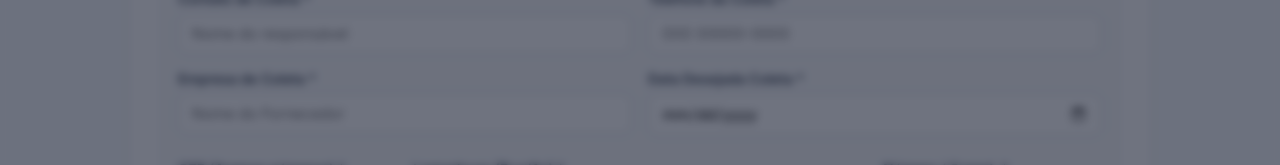
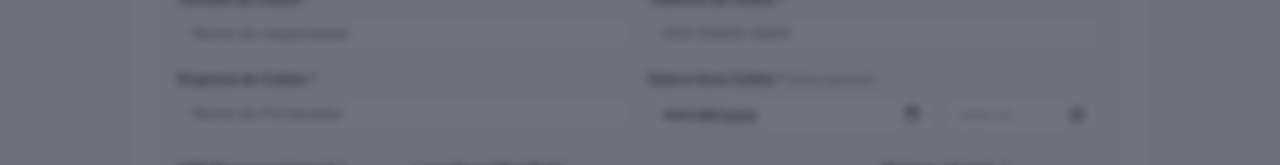
Before and after one commit to ItsNotNatan/DontLookHereHeron, a React (Vite) app in the folder TransportViewerClient/: page /solicitar in a window 1280 px wide. Shown: the part 629-794 px from the top of the page. Built offline with nearby package versions, Linux system fonts and the light colour scheme; no server answers.

Commit message:
Update RequestForm.jsx

```diff
--- a/TransportViewerClient/src/pages/RequestForm/RequestForm.jsx
+++ b/TransportViewerClient/src/pages/RequestForm/RequestForm.jsx
@@ -12,7 +12,7 @@ import { useCargasContext } from '../../components/context/CargasContext.jsx';
 // 🟢 1. IMPORTA O SOCKET
 import { io } from 'socket.io-client';
 
-// 🟢 2. CONFIGURA A URL DO SOCKET (Ajusta sozinho para localhost ou nuvem)
+// 🟢 2. CONFIGURA A URL DO SOCKET
 const SOCKET_URL = `http://${window.location.hostname}:3001`;
 const socket = io(SOCKET_URL);
 
@@ -50,12 +50,14 @@ export default function RequestForm() {
   const [nomeContatoColeta, setNomeContatoColeta] = useState(savedState.nomeContatoColeta || '');
   const [telefoneColeta, setTelefoneColeta] = useState(savedState.telefoneColeta || '');
   const [dataColeta, setDataColeta] = useState(savedState.dataColeta || '');
+  const [horaColeta, setHoraColeta] = useState(savedState.horaColeta || ''); // 🟢 NOVO ESTADO: Hora Coleta
   const [coleta, setColeta] = useState(savedState.coleta || { cep: '', logradouro: '', numero: '', bairro: '', localidade: '', uf: '' });
 
   const [empresaEntrega, setEmpresaEntrega] = useState(savedState.empresaEntrega || '');
   const [nomeContatoEntrega, setNomeContatoEntrega] = useState(savedState.nomeContatoEntrega || '');
   const [telefoneEntrega, setTelefoneEntrega] = useState(savedState.telefoneEntrega || '');
   const [dataEntrega, setDataEntrega] = useState(savedState.dataEntrega || '');
+  const [horaEntrega, setHoraEntrega] = useState(savedState.horaEntrega || ''); // 🟢 NOVO ESTADO: Hora Entrega
   const [entrega, setEntrega] = useState(savedState.entrega || { cep: '', logradouro: '', numero: '', bairro: '', localidade: '', uf: '' });
 
   const [novaCarga, setNovaCarga] = useState({
@@ -72,16 +74,16 @@ export default function RequestForm() {
     const stateToSave = {
       solicitante, pedidoCompra, tipoOperacao, veiculo, frete, nf, obs,
       wbsSelecionada,
-      enderecoColetaSelecionado, empresaColeta, nomeContatoColeta, telefoneColeta, dataColeta, coleta,
-      enderecoEntregaSelecionado, empresaEntrega, nomeContatoEntrega, telefoneEntrega, dataEntrega, entrega,
+      enderecoColetaSelecionado, empresaColeta, nomeContatoColeta, telefoneColeta, dataColeta, horaColeta, coleta,
+      enderecoEntregaSelecionado, empresaEntrega, nomeContatoEntrega, telefoneEntrega, dataEntrega, horaEntrega, entrega,
       valorNfMask
     };
     sessionStorage.setItem('requestFormState', JSON.stringify(stateToSave));
   }, [
     solicitante, pedidoCompra, tipoOperacao, veiculo, frete, nf, obs,
     wbsSelecionada,
-    enderecoColetaSelecionado, empresaColeta, nomeContatoColeta, telefoneColeta, dataColeta, coleta,
-    enderecoEntregaSelecionado, empresaEntrega, nomeContatoEntrega, telefoneEntrega, dataEntrega, entrega,
+    enderecoColetaSelecionado, empresaColeta, nomeContatoColeta, telefoneColeta, dataColeta, horaColeta, coleta,
+    enderecoEntregaSelecionado, empresaEntrega, nomeContatoEntrega, telefoneEntrega, dataEntrega, horaEntrega, entrega,
     valorNfMask
   ]);
 
@@ -96,7 +98,6 @@ export default function RequestForm() {
     carregarProjetos();
     carregarEnderecos();
 
-    // 🟢 3. ESCUTA EVENTOS DO SERVIDOR PARA ATUALIZAR OS DROPDOWNS EM TEMPO REAL
     socket.on('projetos_atualizados', () => {
       console.log('🔄 Lista de projetos alterada! Atualizando dropdown...');
       carregarProjetos();
@@ -107,7 +108,6 @@ export default function RequestForm() {
       carregarEnderecos();
     });
 
-    // 🟢 4. DESCONECTA OS OUVINTES AO SAIR DA TELA
     return () => {
       socket.off('projetos_atualizados');
       socket.off('locais_atualizados');
@@ -276,6 +276,7 @@ export default function RequestForm() {
     setEmpresaColeta(''); setEmpresaEntrega('');
     setNomeContatoColeta(''); setNomeContatoEntrega('');
     setDataColeta(''); setDataEntrega('');
+    setHoraColeta(''); setHoraEntrega(''); // 🟢 Limpa a hora também
     setTelefoneColeta(''); setTelefoneEntrega('');
     setColeta({ cep: '', logradouro: '', numero: '', bairro: '', localidade: '', uf: '' });
     setEntrega({ cep: '', logradouro: '', numero: '', bairro: '', localidade: '', uf: '' });
@@ -314,11 +315,16 @@ export default function RequestForm() {
 
     dados.dataSolicitacao = dataHoje;
 
+    // 🟢 UNE A DATA COM A HORA (SE EXISTIR) PARA A COLETA E ENTREGA
     if (dados.dataColeta) {
-      dados.dataColeta = dados.dataColeta.split('-').reverse().join('/');
+      let dataColetaFmt = dados.dataColeta.split('-').reverse().join('/');
+      if (dados.horaColeta) dataColetaFmt += ` ${dados.horaColeta}`;
+      dados.dataColeta = dataColetaFmt;
     }
     if (dados.dataEntrega) {
-      dados.dataEntrega = dados.dataEntrega.split('-').reverse().join('/');
+      let dataEntregaFmt = dados.dataEntrega.split('-').reverse().join('/');
+      if (dados.horaEntrega) dataEntregaFmt += ` ${dados.horaEntrega}`;
+      dados.dataEntrega = dataEntregaFmt;
     }
 
     dados.listaCargas = JSON.stringify(cargas);
@@ -410,7 +416,6 @@ export default function RequestForm() {
               <label>Nº do Pedido *</label>
               <input type="text" name="pedidoCompra" value={pedidoCompra} onChange={e => setPedidoCompra(e.target.value)} required className="input-control" placeholder="Digite o nº do pedido" />
             </div>
-            {/* 🟢 CORREÇÃO DOS VALUES E LABELS DA OPERAÇÃO */}
             <div className="input-group">
               <label>Tipo de Operação *</label>
               <select name="tipo_operacao" value={tipoOperacao} onChange={e => setTipoOperacao(e.target.value)} required className="input-control">
@@ -474,8 +479,11 @@ export default function RequestForm() {
                 <label>Empresa de Coleta *</label>
                 <input type="text" name="empresaColeta" value={empresaColeta} onChange={e => setEmpresaColeta(e.target.value)} required className="input-control" placeholder="Nome do Fornecedor" />
               </div>
+
+              {/* 🟢 INPUT DE DATA E HORA DA COLETA */}
               <div className="input-group">
-                <label>Data Desejada Coleta *</label>
+                <label>Data e Hora Coleta * <small style={{fontWeight: 'normal', color: '#64748b'}}>(Hora opcional)</small></label>
+                <div style={{ display: 'flex', gap: '8px' }}>
                   <input
                     type="date"
                     name="dataColeta"
@@ -486,12 +494,22 @@ export default function RequestForm() {
                     className="input-control"
                     onKeyDown={(e) => e.preventDefault()}
                     onClick={(e) => e.target.showPicker && e.target.showPicker()}
-                  style={{ cursor: 'pointer' }}
+                    style={{ cursor: 'pointer', flex: '2' }}
+                  />
+                  <input
+                    type="time"
+                    name="horaColeta"
+                    value={horaColeta}
+                    onChange={(e) => setHoraColeta(e.target.value)}
+                    className="input-control"
+                    style={{ cursor: 'pointer', flex: '1' }}
+                    title="Defina o horário limite ou desejado para coleta (Opcional)"
                   />
                 </div>
               </div>
+            </div>
 
-            <div className="form-grid-4">
+            <div className="form-grid-4" style={{ marginTop: '1rem' }}>
               <div className="input-group">
                   <label>CEP (Apenas números) *</label>
                   <input type="text" name="cepColeta" maxLength="9" value={coleta.cep} onChange={(e) => buscarCep(e.target.value, 'coleta')} required className="input-control" placeholder="00000000" />
@@ -556,8 +574,11 @@ export default function RequestForm() {
                 <label>Empresa de Entrega / Setor *</label>
                 <input type="text" name="empresaEntrega" value={empresaEntrega} onChange={e => setEmpresaEntrega(e.target.value)} required className="input-control" placeholder="Destinatário final" />
               </div>
+
+              {/* 🟢 INPUT DE DATA E HORA DA ENTREGA */}
               <div className="input-group">
-                <label>Data Desejada Entrega *</label>
+                <label>Data e Hora Entrega * <small style={{fontWeight: 'normal', color: '#64748b'}}>(Hora opcional)</small></label>
+                <div style={{ display: 'flex', gap: '8px' }}>
                   <input
                     type="date"
                     name="dataEntrega"
@@ -568,12 +589,22 @@ export default function RequestForm() {
                     className="input-control"
                     onKeyDown={(e) => e.preventDefault()}
                     onClick={(e) => e.target.showPicker && e.target.showPicker()}
-                  style={{ cursor: 'pointer' }}
+                    style={{ cursor: 'pointer', flex: '2' }}
+                  />
+                  <input
+                    type="time"
+                    name="horaEntrega"
+                    value={horaEntrega}
+                    onChange={(e) => setHoraEntrega(e.target.value)}
+                    className="input-control"
+                    style={{ cursor: 'pointer', flex: '1' }}
+                    title="Defina o horário limite ou desejado para entrega (Opcional)"
                   />
                 </div>
               </div>
+            </div>
 
-            <div className="form-grid-4">
+            <div className="form-grid-4" style={{ marginTop: '1rem' }}>
               <div className="input-group">
                   <label>CEP (Apenas números) *</label>
                   <input type="text" name="cepEntrega" maxLength="9" value={entrega.cep} onChange={(e) => buscarCep(e.target.value, 'entrega')} required className="input-control" placeholder="00000000" />
```
Lines whose indentation alone changed are shown as unchanged.
